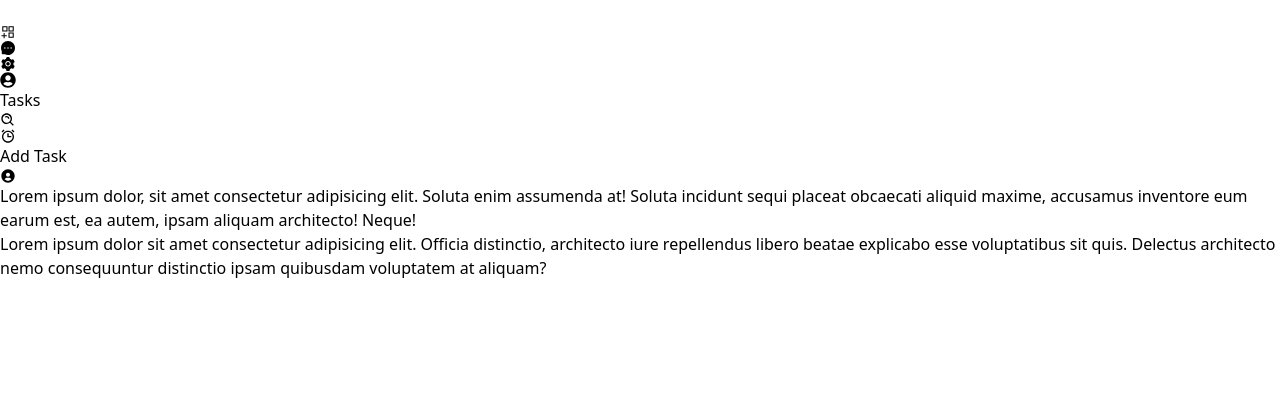
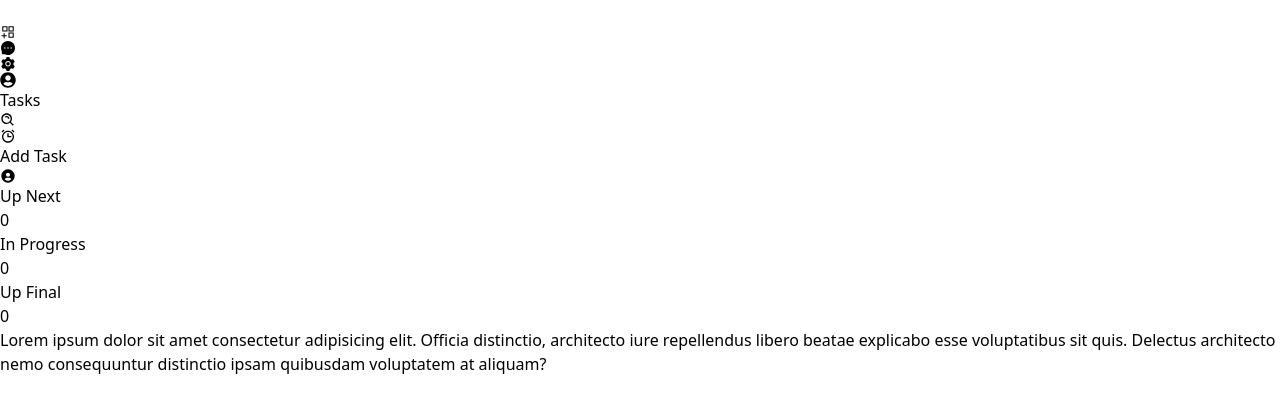
Before and after one commit to Mohaiminur-MernStackDeveloper/TaskManagement-ReduxProject, a React (Vite) app: page / in a window 1280 px wide. Shown: the top 412 px of the page. Built offline with nearby package versions, Linux system fonts and the light colour scheme; some icons are missing.

Commit message:
titile design is complete

```diff
--- a/src/App.jsx
+++ b/src/App.jsx
@@ -1,18 +1,22 @@
+import { useState } from "react";
 import Header from "./Components/ReUseable/Header";
 import LeftSideBar from "./Components/ReUseable/LeftSideBar";
+import TaskCom from "./Components/ReUseable/TaskCom";
 
 function App() {
+  const [data, setData] = useState(null);
   return (
     <div className="w-full min-h-[500px] h-screen flex flex-col md:flex-row">
       <div className="md:border-r mx-auto">
         <LeftSideBar />
       </div>
-      <div className="p-5">
+      <div className="p-5 w-full">
         <Header />
-        Lorem ipsum dolor, sit amet consectetur adipisicing elit. Soluta enim
-        assumenda at! Soluta incidunt sequi placeat obcaecati aliquid maxime,
-        accusamus inventore eum earum est, ea autem, ipsam aliquam architecto!
-        Neque!
+        <div className="grid grid-cols-3 gap-5 text-sm">
+        <TaskCom title="Up Next" count="0" data={data} />
+        <TaskCom title="In Progress" count="0" data={data} />
+        <TaskCom title="Up Final" count="0" data={data} />
+        </div>
       </div>
       <div className="w-[600px] p-5 md:border-l">
         Lorem ipsum dolor sit amet consectetur adipisicing elit. Officia
--- /dev/null
+++ b/src/Components/ReUseable/SingleTask.jsx
@@ -0,0 +1,11 @@
+import React from 'react';
+
+const SingleTask = () => {
+    return (
+        <div>
+
+        </div>
+    );
+};
+
+export default SingleTask;
--- /dev/null
+++ b/src/Components/ReUseable/TaskCom.jsx
@@ -0,0 +1,19 @@
+import SingleTask from "./SingleTask";
+
+const TaskCom = ({title, data, count}) => {
+    return (
+        <div>
+            <div className="w-full flex justify-between items-center rounded-md px-3 py-2 bg-blue-100">
+                <h1>{title}</h1>
+                <p className="px-2 py-1 rounded-md text-white bg-blue-400">{count}</p>
+            </div>
+            <div>
+                {
+                    data && data.map((item,index) => <SingleTask item={item} key={index}/>)
+                }
+            </div>
+        </div>
+    );
+};
+
+export default TaskCom;
```
Also changed, not shown: .eslintrc.cjs (deleted).
